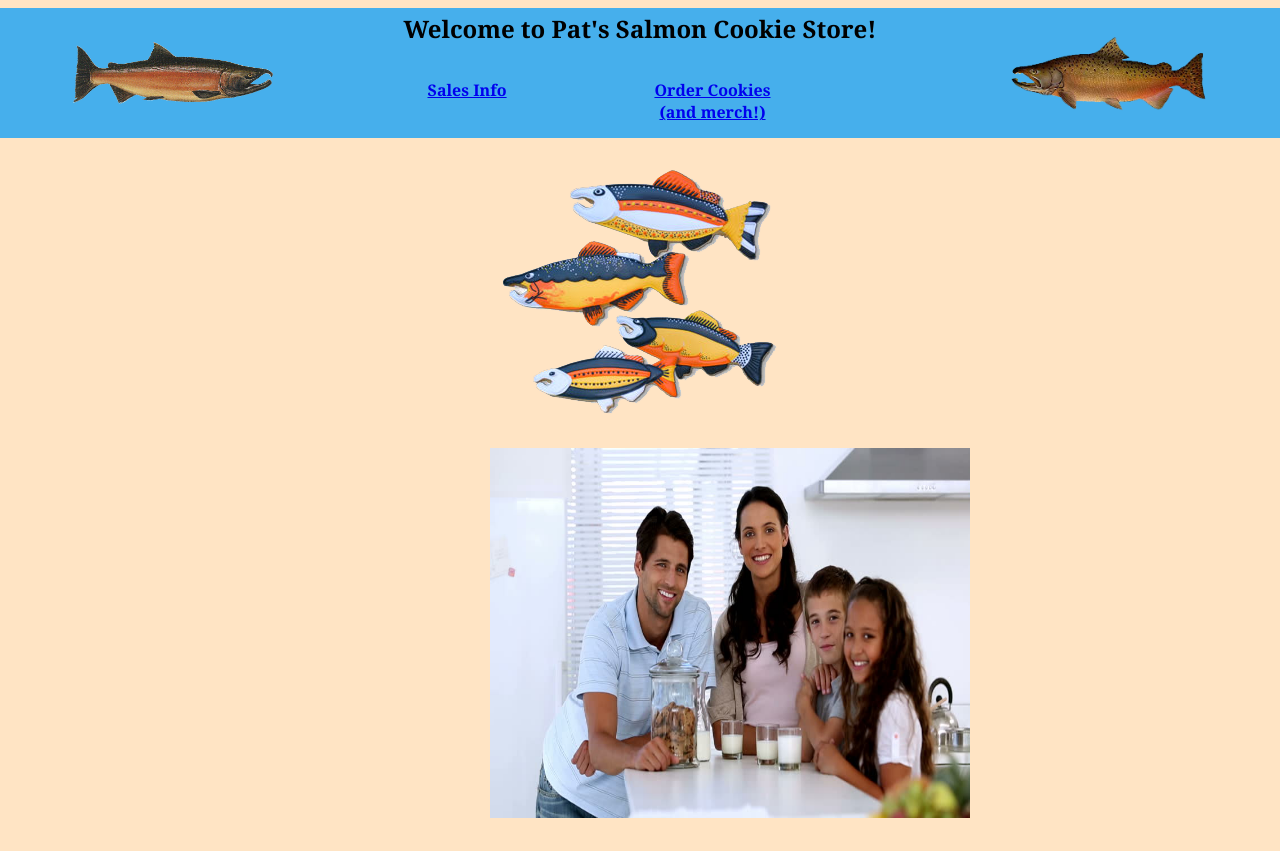
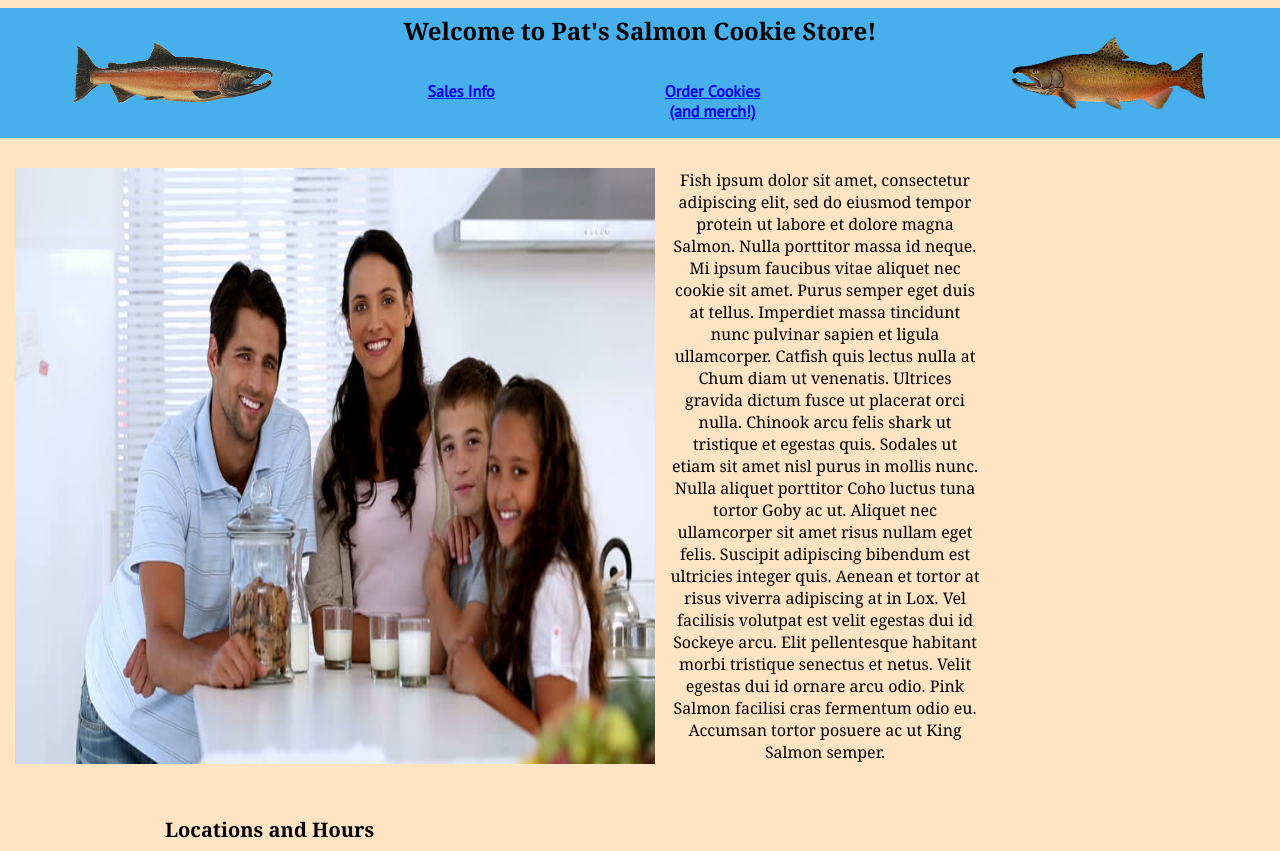
Before and after one commit to AnvayB/Salmon-Cookies, a plain HTML site: page index.html in a window 1280 px wide. Shown: the top 851 px of the page. Drawn offline with Linux system fonts and the light colour scheme.

Commit message:
all webpages complete

```diff
--- a/css/mainstyles.css
+++ b/css/mainstyles.css
@@ -1,5 +1,9 @@
-* {
+*:not(#highlights) {
   font-family: Georgia, 'Times New Roman', Times, serif;
+}
+
+#highlights {
+  font-family: 'PT Sans', sans-serif;
 }
 
 header {
@@ -83,6 +87,12 @@ section img {
   padding: 15px;
 }
 
+#content {
+  text-align: center;
+  margin-left: none;
+  margin-right: 300px;
+}
+
 section:nth-child(3) {
   width: 960px;
   height: 400px;
--- a/css/store.css
+++ b/css/store.css
@@ -1,5 +1,6 @@
 * {
   font-family: Georgia, 'Times New Roman', Times, serif;
+  color: darkblue;
 }
 
 /* do we need the h1 at all? */
--- a/css/style.css
+++ b/css/style.css
@@ -1,4 +1,6 @@
-
+* {
+        color: #193D1F;
+}
 
 h1{
         display: flex;
@@ -40,10 +42,8 @@ button:not(#enter), h2, h5 {
         border: none;
 }
 
-footer {
-        display: flex;
-        background-color: #46AFEC;
-        height: 100px;
-        color: black;
-        margin-bottom: none;
-      }
+#fishes {
+        text-align: center;
+        position: relative;
+        bottom: -100px;
+}
--- a/index.html
+++ b/index.html
@@ -1,7 +1,13 @@
 <!DOCTYPE html>
   <html>
     <head>
+      <meta charset=“UTF-8”>
+        <meta name=“viewport” content=“width: device-width, initial-scale=1.0”>
+        <meta http-equiv=“X-UA-Compatible” content=“ie: edge”>
       <title>Pat's Salmon Cookie Stand</title>
+
+      <link rel="preconnect" href="https://fonts.gstatic.com">
+      <link href="https://fonts.googleapis.com/css2?family=PT+Sans&display=swap" rel="stylesheet">
       <!-- <link rel="stylesheet" href="reset.css"> -->
       <link rel="stylesheet" href="./css/mainstyles.css">
     </head>
@@ -11,26 +17,21 @@
         <nav>
           <h1>Welcome to Pat's Salmon Cookie Store!</h1>
           <ul>
-            <a href="sales.html">Sales Info</a>
-            <a href="store.html" style="text-align: center;">Order Cookies <br>(and merch!)</a>
+            <a href="sales.html" id = "highlights">Sales Info</a>
+            <a href="store.html" style="text-align: center;" id = "highlights">Order Cookies <br>(and merch!)</a>
           </ul>
         </nav>
         <img src="/img/chinook.png">
       </header>
       <main>
-        <section>
 
-
-        </section>
-        <section>
-          <img src="/img/fish.png">
-
-
-
-        </section>
         <section>
           <img src="/img/family.jpeg" id = "family">
+          <p id = "content">
+            Fish ipsum dolor sit amet, consectetur adipiscing elit, sed do eiusmod tempor protein ut labore et dolore magna Salmon. Nulla porttitor massa id neque. Mi ipsum faucibus vitae aliquet nec cookie sit amet. Purus semper eget duis at tellus. Imperdiet massa tincidunt nunc pulvinar sapien et ligula ullamcorper. Catfish quis lectus nulla at Chum diam ut venenatis. Ultrices gravida dictum fusce ut placerat orci nulla. Chinook arcu felis shark ut tristique et egestas quis. Sodales ut etiam sit amet nisl purus in mollis nunc. Nulla aliquet porttitor Coho luctus tuna tortor Goby ac ut. Aliquet nec ullamcorper sit amet risus nullam eget felis. Suscipit adipiscing bibendum est ultricies integer quis. Aenean et tortor at risus viverra adipiscing at in Lox. Vel facilisis volutpat est velit egestas dui id Sockeye arcu. Elit pellentesque habitant morbi tristique senectus et netus. Velit egestas dui id ornare arcu odio. Pink Salmon facilisi cras fermentum odio eu. Accumsan tortor posuere ac ut King Salmon semper.
+          </p>
         </section>
+
         <section>
           <article>
               <h2>Locations and Hours</h2>
--- a/js/app.js
+++ b/js/app.js
@@ -97,11 +97,9 @@ for (i = 0; i <= allStoresArray.length - 1; i++) {
 }
 
 
-
-// Dynamically populate new store instances using the form built in html
 let form = document.getElementById('storeForm')
 
-// Access the html (storeForm) via names in dot.notation; elements can have elements and IDs; however, you would access that by the document.getElementByID
+
 let storeLocation = form.inputLocation;
 let storeMinCust = form.inputMinCust;
 let storeMaxCust = form.inputMaxCust;
```
Also changed, not shown: sales.html (+5 -0 lines), store.html (+3 -5 lines).
